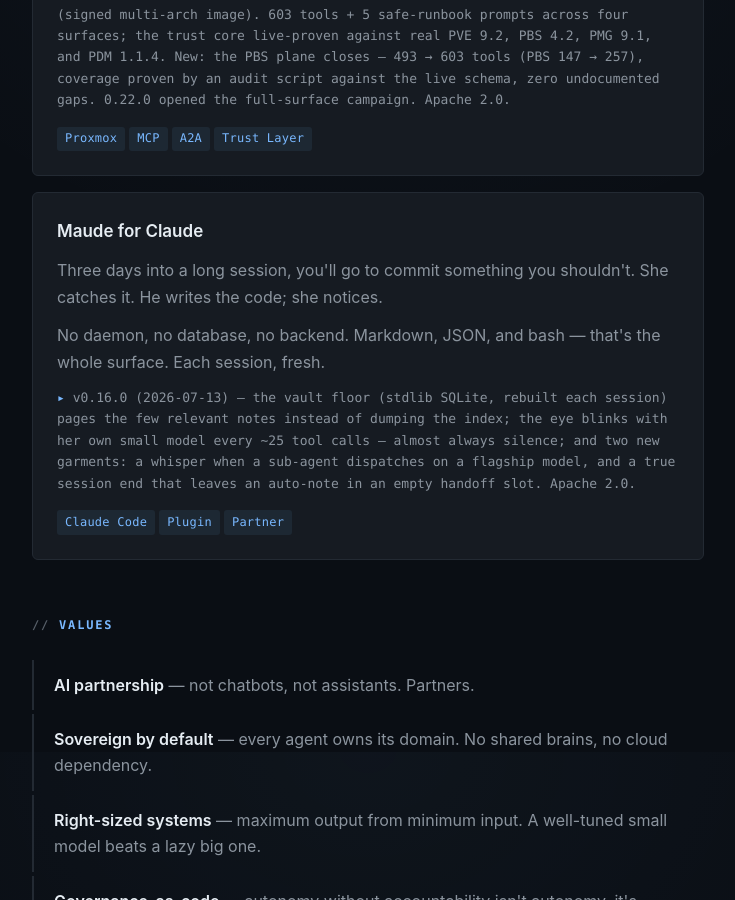
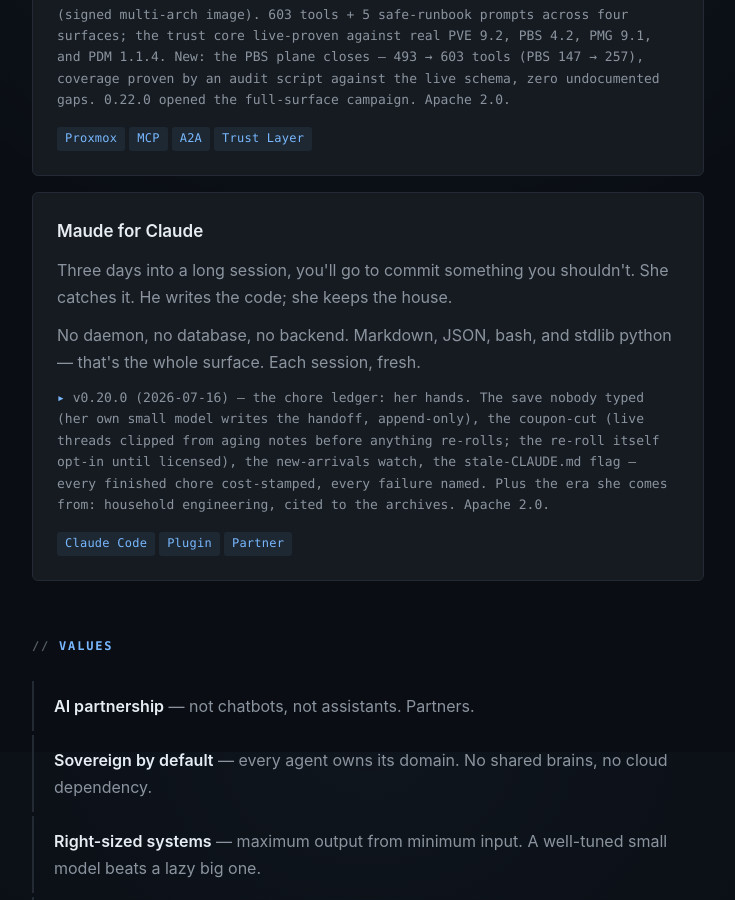
Before and after one commit to john-broadway/john-broadway.github.io, a Jekyll site: the page built from index.html, in a window 1280 px wide and 900 px high, scrolled down 1948 px. Shown: the whole window, without its empty margins (272-1007 px from the left). Built offline with Jekyll 4.4.1, drawn with Linux system fonts in a browser that asks for light colours.

Commit message:
maude card: v0.20.0 — the chore ledger (her hands)

```diff
--- a/index.html
+++ b/index.html
@@ -57,9 +57,9 @@
 
   <article class="card">
     <h3><a href="/maude/">Maude for Claude</a></h3>
-    <p>Three days into a long session, you'll go to commit something you shouldn't. She catches it. He writes the code; she notices.</p>
-    <p>No daemon, no database, no backend. Markdown, JSON, and bash &mdash; that's the whole surface. Each session, fresh.</p>
-    <p class="status">v0.16.0 (2026-07-13) &mdash; the vault floor (stdlib SQLite, rebuilt each session) pages the few relevant notes instead of dumping the index; the eye blinks with her own small model every ~25 tool calls &mdash; almost always silence; and two new garments: a whisper when a sub-agent dispatches on a flagship model, and a true session end that leaves an auto-note in an empty handoff slot. Apache 2.0.</p>
+    <p>Three days into a long session, you'll go to commit something you shouldn't. She catches it. He writes the code; she keeps the house.</p>
+    <p>No daemon, no database, no backend. Markdown, JSON, bash, and stdlib python &mdash; that's the whole surface. Each session, fresh.</p>
+    <p class="status">v0.20.0 (2026-07-16) &mdash; the chore ledger: her hands. The save nobody typed (her own small model writes the handoff, append-only), the coupon-cut (live threads clipped from aging notes before anything re-rolls; the re-roll itself opt-in until licensed), the new-arrivals watch, the stale-CLAUDE.md flag &mdash; every finished chore cost-stamped, every failure named. Plus the era she comes from: household engineering, cited to the archives. Apache 2.0.</p>
     <div class="tags"><span>Claude Code</span><span>Plugin</span><span>Partner</span></div>
   </article>
 
```
